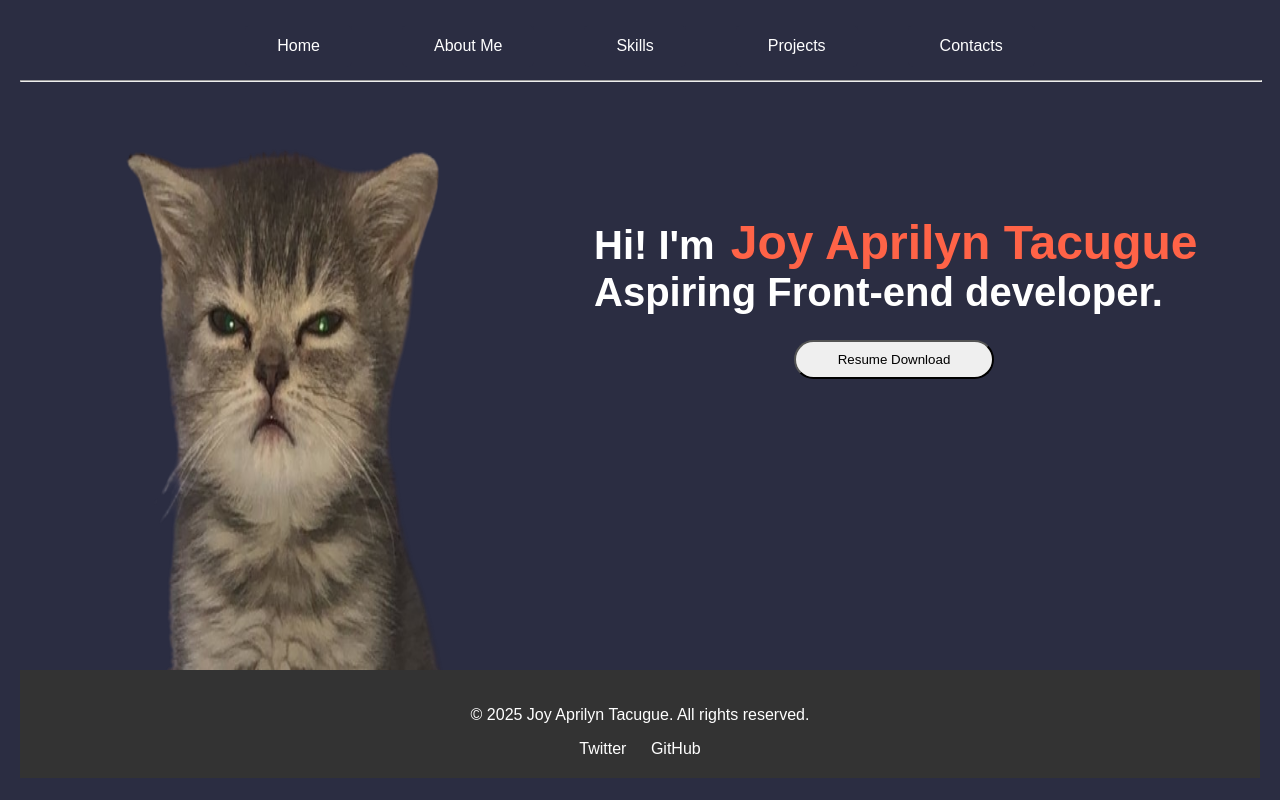
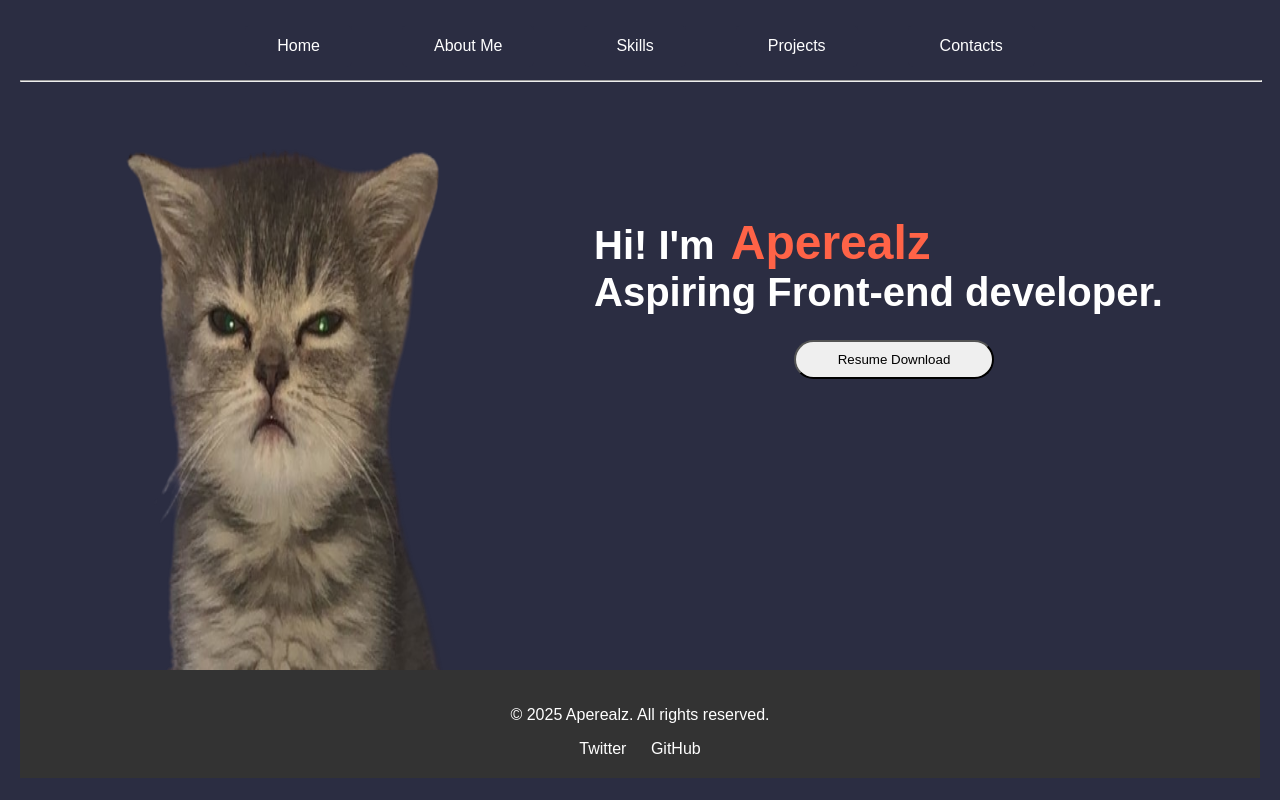
Before and after one commit to aperealz/abrilzwebportfolio, a plain HTML site: page index.html in a window 1280 px wide. Drawn offline with Linux system fonts and the light colour scheme.

Commit message:
Update index.html

```diff
--- a/index.html
+++ b/index.html
@@ -22,7 +22,7 @@
     	<section>
     <div class="grid-container">
         <img class="cat-images" src="Images\cat-images.png" alt="Placeholder Image">
-        <h2 class="text">Hi! I'm <span class="name">Joy Aprilyn Tacugue</span><br> Aspiring Front-end developer.<br>
+        <h2 class="text">Hi! I'm <span class="name">Aperealz</span><br> Aspiring Front-end developer.<br>
              <button class="resume-download">Resume Download</button>
         </h2>
 
@@ -30,7 +30,7 @@
         </section>
 
          <footer>
-        <p>&copy; 2025 Joy Aprilyn Tacugue. All rights reserved.</p>
+        <p>&copy; 2025 Aperealz. All rights reserved.</p>
         <div class="social-media">
             <a href="https://twitter.com/yourprofile" target="_blank">Twitter</a>
             <a href="https://github.com/yourprofile" target="_blank">GitHub</a>
```
